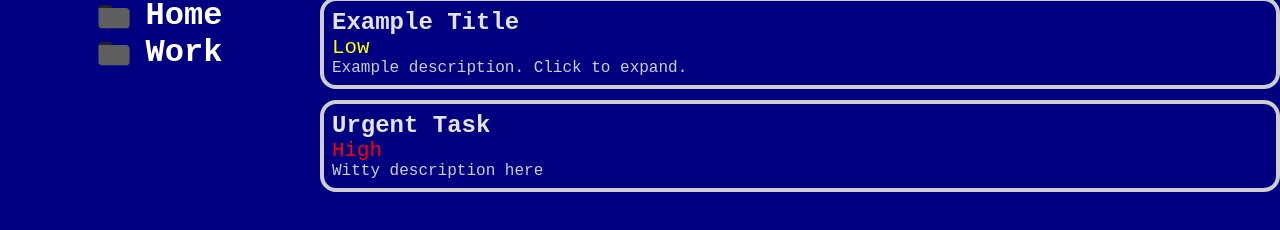
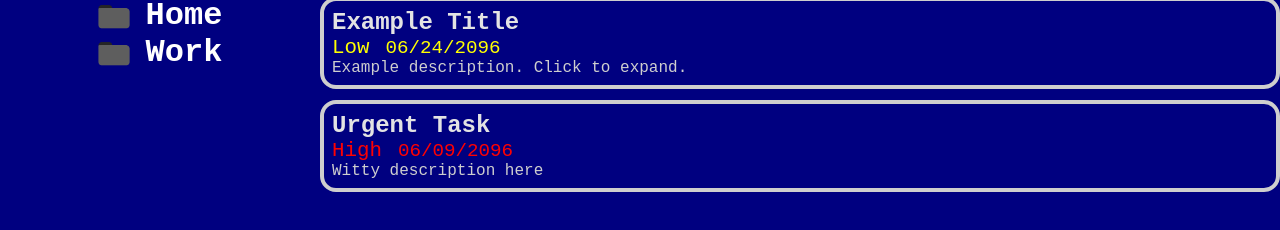
Before and after one commit to Noah-Gullo/todo-list, a website built with webpack: page src/template.html in a window 1280 px wide. Shown: the part 94-324 px from the top of the page. Built offline with nearby package versions, Linux system fonts and the light colour scheme.

Commit message:
Add date rendering that matches color with priority

```diff
--- a/src/scripts/application.js
+++ b/src/scripts/application.js
@@ -27,7 +27,7 @@ class Task{
     }
 
     getDate(){
-        return this.date;
+        return this.dueDate;
     }
 
     setPriority(newPriority){
@@ -130,3 +130,5 @@ const testTask2 = createTask("Urgent Task", "Witty description here", format(new
 state.currProject = "Work";
 const testTask3 = createTask("Work Task", "Another Description", format(new Date(2096, 5, 15), "MM/dd/yyyy"), "Low", "This is an example work task.");
 state.currProject = "Home";
+
+console.log(projects);
--- a/src/scripts/render.js
+++ b/src/scripts/render.js
@@ -44,14 +44,18 @@ function renderTask(task){
     });
 
     // Render title, priority, brief regardless if the task is expanded or not
+    const priorityDateDiv = document.createElement("div");
+    priorityDateDiv.setAttribute("class", "dateFlexContainer");
     const title = renderTitle(task);
     const priority = renderPriority(task);
     const date = renderDate(task);
     const brief = renderBrief(task);
 
+    priorityDateDiv.appendChild(priority);
+    priorityDateDiv.appendChild(date);
+
     taskDiv.appendChild(title);
-    taskDiv.appendChild(priority);
-    taskDiv.appendChild(date);
+    taskDiv.appendChild(priorityDateDiv);
     taskDiv.appendChild(brief);
 
     // If the task is expanded render additional information.
@@ -83,7 +87,8 @@ function renderPriority(task){
     priority.setAttribute("class", task.getPriority().toLowerCase());
     priority.textContent = task.getPriority();
     priority.addEventListener("click", () => {
-        // Toggle expand to retain original expand status
+        /*  Toggle expand to retain original expand status. Clicking on div changes it,
+            but changing priority shouldn't change expand status. */
         task.toggleExpand();
         changePriority(task);
     });
--- a/src/styles.css
+++ b/src/styles.css
@@ -116,9 +116,15 @@ h1:hover{
     text-decoration: underline;
 }
 
-.task .description{
-    font-size: 1.25rem;
-    color: white;
+.task .dateFlexContainer{
+    display: flex;
+    align-items: center;
+    justify-content: flex-start;
+    gap: 1em;
+}
+
+.task .dateFlexContainer .date{
+    font-size: 1.2rem;
 }
 
 .task .high,
@@ -128,7 +134,8 @@ h1:hover{
     font-size: 1.3em;
 }
 
-.task .high{
+.task .high,
+.task .dateFlexContainer > .high + .date{
     color: red;
 }
 
@@ -136,7 +143,8 @@ h1:hover{
     background-color: rgb(255, 129, 129);
 }
 
-.task .medium{
+.task .medium,
+.task .dateFlexContainer > .medium + .date{
     color: orange;
 }
 
@@ -144,7 +152,8 @@ h1:hover{
     background-color: rgb(255, 182, 129);
 }
 
-.task .low{
+.task .low,
+.task .dateFlexContainer > .low + .date{
     color: yellow;
 }
 
@@ -158,3 +167,8 @@ h1:hover{
     color: black;
     border-radius: 5px;
 }
+
+.task .description{
+    font-size: 1.25rem;
+    color: white;
+}
```
